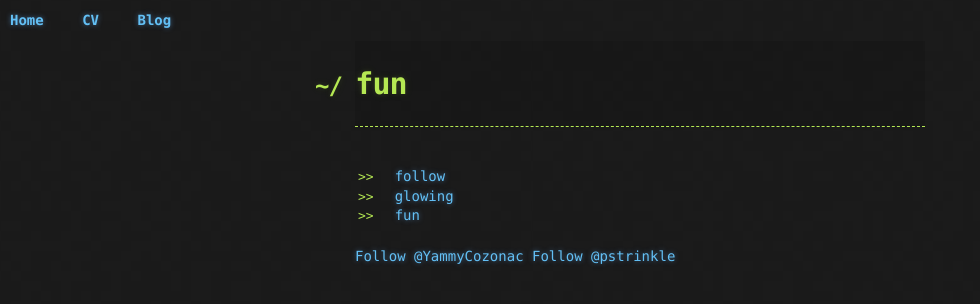
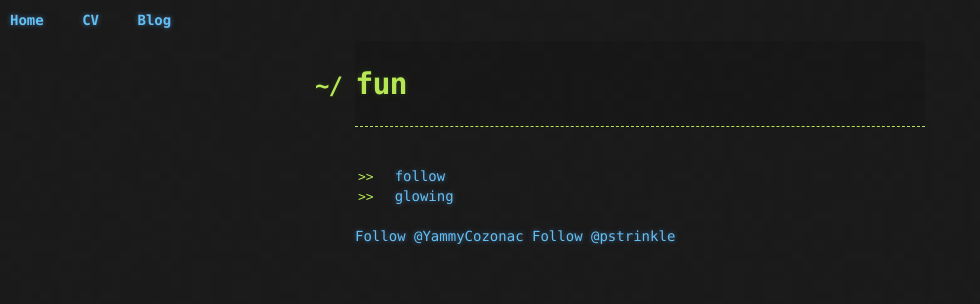
Before and after one commit to pstrinkle/pstrinkle.github.io, a Jekyll site: the page built from fun/index.html, in a window 1280 px wide. Shown: the top 304 px of the page, without its empty margins (0-980 px from the left). Built offline with Jekyll 4.4.1, drawn with Linux system fonts in a browser that asks for light colours; nearby versions of some CDN libraries; comment, search, counter and statistics services are not loaded.

Commit message:
Update index.html

```diff
--- a/fun/index.html
+++ b/fun/index.html
@@ -8,7 +8,7 @@ title: fun
 
 <ul class="posts">
   {% for fun in site.pages %}
-    {% if fun.url contains 'fun' %}
+    {% if fun.url contains 'fun' and fun.url != page.url %}
       <li><a href="{{ fun.url }}" title="{{ fun.title }}">{{ fun.title }}</a></li>
     {% endif %}
   {% endfor %}
```
